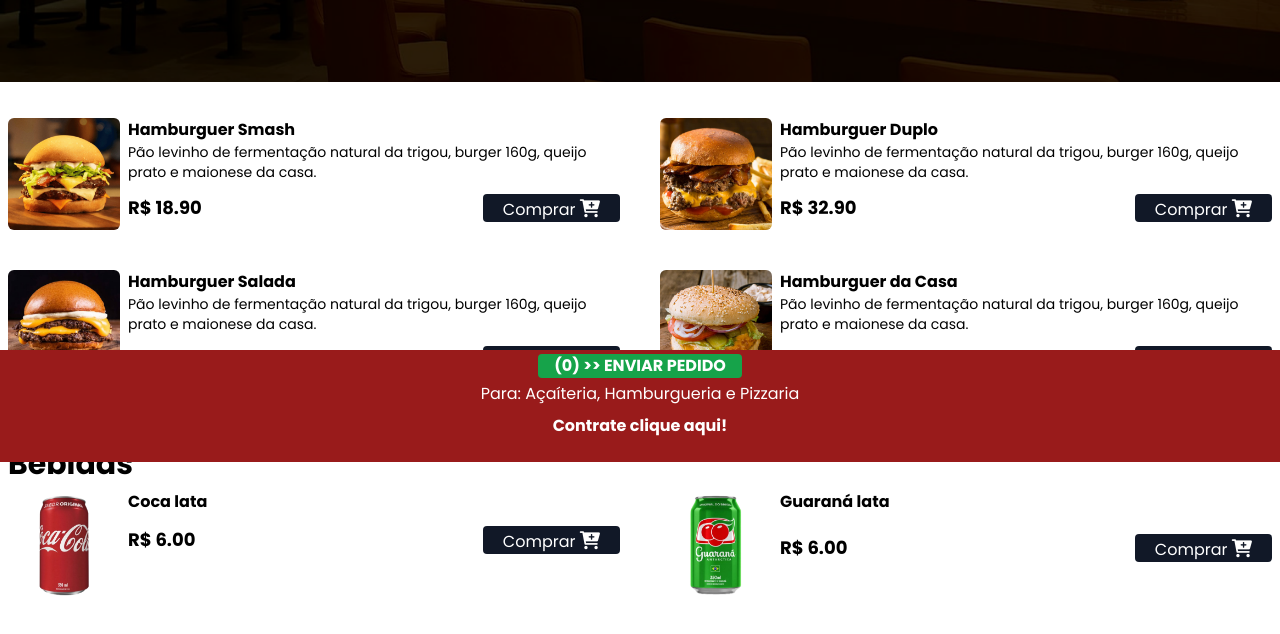
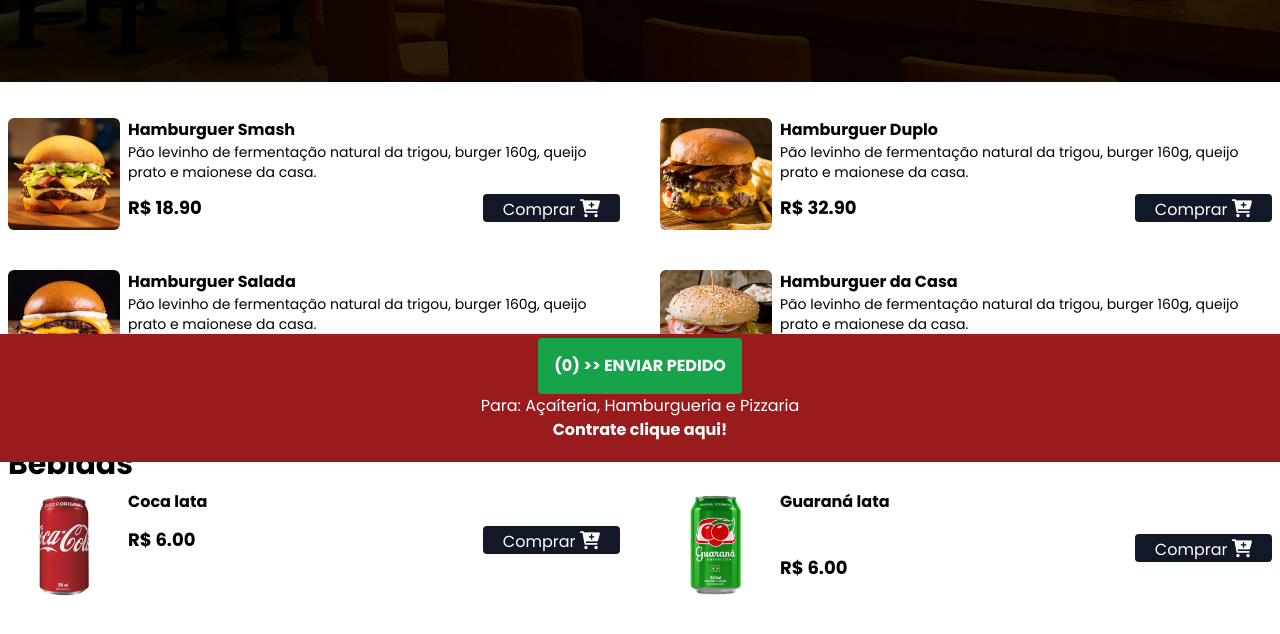
Before and after one commit to joaodedeusrsfilho/flash-burguer, a website: page index.html in a window 1280 px wide. Shown: the part 338-972 px from the top of the page. Drawn offline with Linux system fonts and the light colour scheme.

Commit message:
add file

```diff
--- a/index.html
+++ b/index.html
@@ -168,19 +168,21 @@
                 <img src="./assets/refri-2.png" alt="Guaraná Lata"
                     class="w-28 h-28 rounded-md hover:scale-110 hover:-rotate-2 duration-300" />
 
-                <div class="w-full">
+                <div class="w-full mb-12">
                     <p class="font-bold">Guaraná lata</p>
 
                     <div class="flex gap-2 items-center justify-between mt-5">
                         <p class="font-bold text-lg">R$ 6.00</p>
 
-                        <button class="bg-gray-900 px-5 rounded botaoAddNoCarrinho" data-name="Guaraná lata"
+                        <button class="bg-gray-900 px-5 mb-10 rounded botaoAddNoCarrinho" data-name="Guaraná lata"
                             data-price="6.00">
                             <span class="text-white">Comprar</span>
                             <i class="fa fa-cart-plus text-lg text-white"></i>
                         </button>
                     </div>
+
                 </div>
+
             </div>
             <!--FIM PRODUTO ITEM-->
 
@@ -222,7 +224,7 @@
                         </p>
 
                     </div>
-                    <div class="flex items-center justify-between mt-5 w-full">
+                    <div class="flex items-center justify-between mt-5 w-full h-2">
                         <button id="telaModalBotaoFechar">Fechar</button>
                         <button id="enviarPedidoBotao" class="bg-green-500 p-4 rounded py-1 text-white">Enviar
                             pedido</button>
@@ -236,8 +238,8 @@
 
     <!--FIM MENU-->
     <!--INICIO BUTTON CART FOOTER-->
-    <footer class="bg-red-800 w-full flex items-center justify-center  flex-col pb-4 md: fixed bottom-0 h-18">
-        <button class="flex items-center bg-green-600 rounded my-1 px-4 text-white font-bold" id="botaoCarrinho" >
+    <footer class="bg-red-800 w-full flex items-center justify-center  flex-col pb-4 md: fixed bottom-0 h-32">
+        <button class="flex items-center bg-green-600 rounded px-4 py-4 text-white font-bold" id="botaoCarrinho" >
             (<span id="contadorCarrinho">0</span>)
              >> ENVIAR PEDIDO
 
@@ -246,7 +248,7 @@
         <div class="flex flex-col items-center">
             <p class="rounded-lg text-white flex items-center">Para: Açaíteria, Hamburgueria e Pizzaria</p>
 
-            <button type="button" id="contratar" class="text-white my-2"><strong>Contrate clique aqui!</strong></button>
+            <button type="button" id="contratar" class="text-white ""><strong>Contrate clique aqui!</strong></button>
         </div>
     </footer>
     <!--FIM BUTTON CART FOOTER-->
```
Also changed, not shown: style/output.css.
